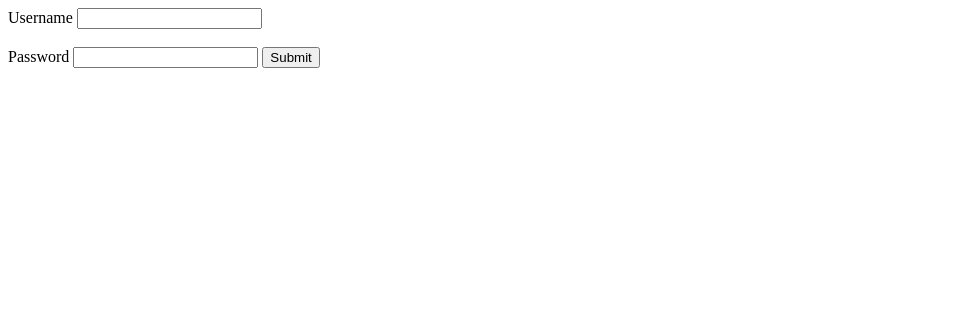
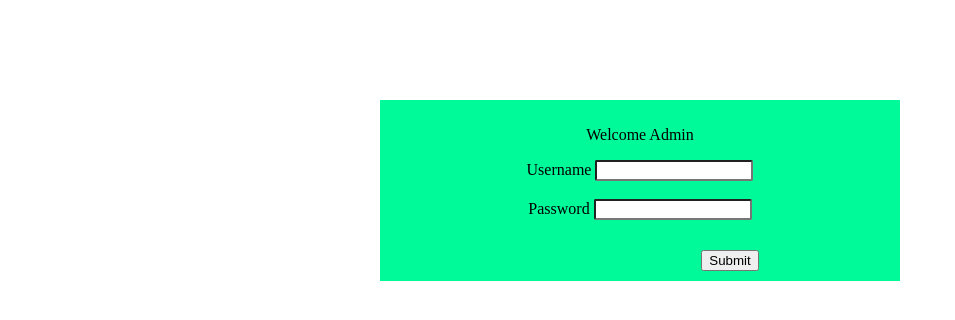
Before and after one commit to smartpro1/online-food-ordering-platform, a website: page admin/login.html in a window 1280 px wide. Shown: the whole page, without its empty margins (0-955 px from the left). Drawn offline with Linux system fonts and the light colour scheme.

Commit message:
minor fix

```diff
--- a/admin/login.html
+++ b/admin/login.html
@@ -2,9 +2,29 @@
 <html>
 <head>
 	<title>Login</title>
+  <style type="text/css">
+    form{
+      width: 500px;
+      margin: 100px auto;
+      background: #00FA9A;
+      text-align: center;
+      padding: 10px;
+    }
+    input{
+      border-radius: 2px;
+      width: 150px;
+    }
+   #btnLogin{
+    margin-left: 180px;
+    margin-top: 30px;
+   }
+
+
+  </style>
 </head>
 <body>
-
+   <form>
+    <p>Welcome Admin </p>
    	<label for="user">Username</label>
    	<input type="text" id="username">
      <br>
@@ -12,9 +32,9 @@
    	<label for="password">Password</label>
 
    	<input type="password" id="password">
-
-    <button type='button' onclick="login()">Submit</button>
-
+   	<br>
+    <button type='button' onclick="login()" id="btnLogin">Submit</button>
+   </form>
    <script type="text/javascript">
      function login(){
       const username =  document.getElementById("username").value;
@@ -22,10 +42,14 @@
 
       if(username === 'admin001' && password === 'password123'){
         alert("Successfull");
-        window.location.href = "file:///C:/Users/Promise/Desktop/project/online-food-ordering-platform/admin/index.html";
+        var path = window.location.pathname;
+        var loc = path.substring(0, path.lastIndexOf('/'));
+
+
+         window.location.href = loc + "/index.html";
 
       } else {
-         alert("incorrect username/password combination");
+         alert("incorrect username/password combination", path);
       }
      }
    </script>
```
